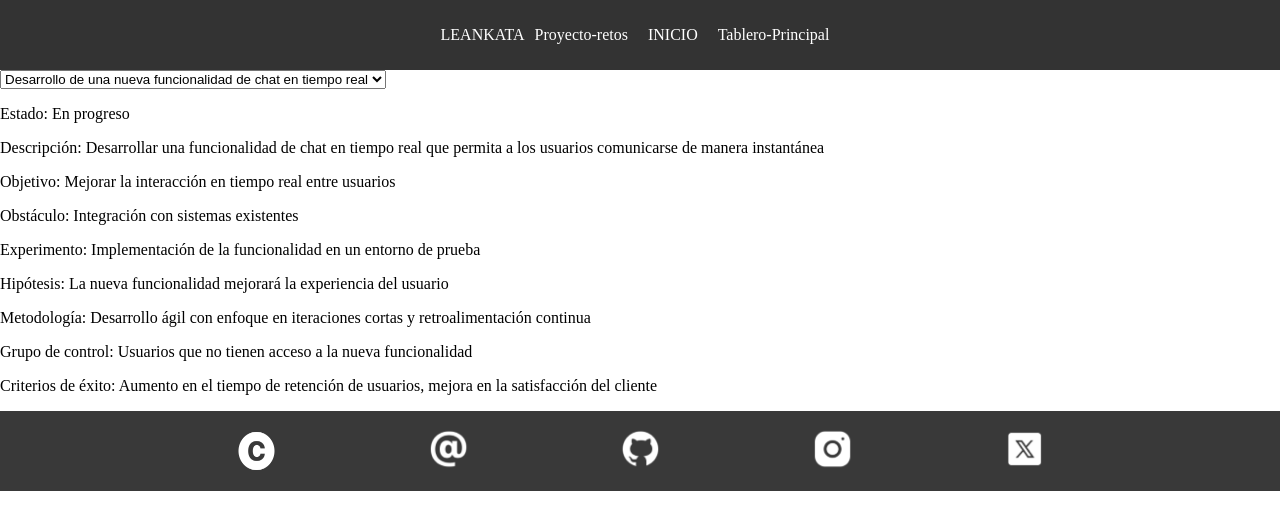
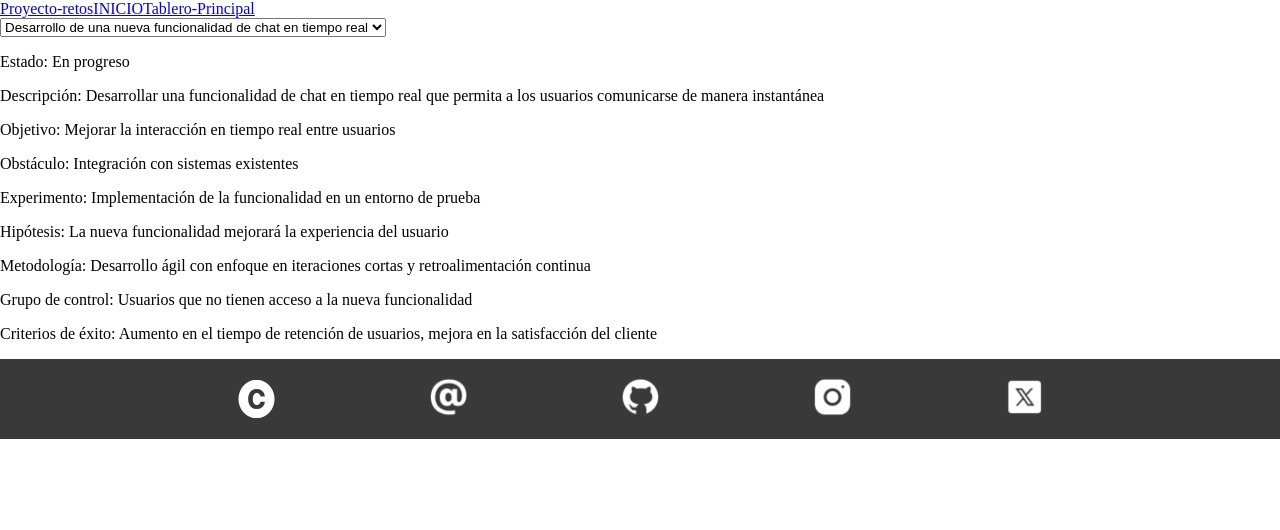
Before and after one commit to Elianarve/WebLeanKata, a React (Vite) app in the folder client/: page /card/1 in a window 1280 px wide. Shown: the top 530 px of the page. Built offline with nearby package versions, Linux system fonts and the light colour scheme; data requests are answered from the project's data file.

Commit message:
dropdown-correction

```diff
--- a/client/src/components/card/Card.jsx
+++ b/client/src/components/card/Card.jsx
@@ -12,8 +12,8 @@ const Card = () => {
   useEffect(() => {
     const fetchReto = async () => {
       try {
-        const retoData = await getOneReto(id); // Llama al método getOneReto para obtener los detalles del reto específico
-        setReto(retoData); // Actualiza el estado con los detalles del reto
+        const retoData = await getOneReto(id);
+        setReto(retoData);
         setLoading(false);
       } catch (error) {
         setError(error.message);
@@ -23,6 +23,7 @@ const Card = () => {
 
     fetchReto();
   }, [id]);
+
 
   if (loading) {
     return <div>Cargando...</div>;
@@ -38,7 +39,7 @@ const Card = () => {
 
   return (
     <div className="CardContainer">
-      <SelectAllRetos/>
+      <SelectAllRetos retoId={id} />
       <p>Estado: {reto.estado}</p>
       <p>Descripción: {reto.descripcion}</p>
       <p>Objetivo: {reto.objetivo}</p>
--- a/client/src/components/home/Home.jsx
+++ b/client/src/components/home/Home.jsx
@@ -2,6 +2,8 @@ import  { useState, useEffect } from 'react';
 import { useNavigate } from 'react-router-dom';
 import { getRetos } from '../../services/service';
 import styled from 'styled-components';
+import Card from '../card/Card';
+
 
 const HomeContainer = styled.div`
   padding: 20px;
@@ -33,8 +35,8 @@ const Home = () => {
   useEffect(() => {
     const fetchRetos = async () => {
       try {
-        const retosData = await getRetos(); // Llama al método getRetos para obtener todos los retos
-        setRetos(retosData); // Actualiza el estado con los retos obtenidos
+        const retosData = await getRetos();
+        setRetos(retosData);
       } catch (error) {
         console.error('Error fetching retos:', error);
       }
--- a/client/src/components/nav/Nav.jsx
+++ b/client/src/components/nav/Nav.jsx
@@ -1,34 +1,12 @@
-import React from 'react';
-import styled from 'styled-components';
 import { Link } from 'react-router-dom';
-
-
-
-const StyledNav = styled.nav`
-  display: flex;
-  justify-content: center;
-  align-items: center;
-  background-color: #333;
-  color: white;
-  padding: 10px 0;
-`;
-
-
-const StyledLink = styled(Link)`
-  text-decoration: none;
-  color: white;
-  margin: 0 10px;
-`;
 
 const Nav = () => {
   return (
-    <StyledNav>
-      <p>LEANKATA</p>
-      <StyledLink to="/NewItem">Proyecto-retos</StyledLink>
-      <StyledLink to="/">INICIO</StyledLink>
-      <StyledLink to="/card">Tablero-Principal</StyledLink>
-
-    </StyledNav>
+    <nav>
+      <Link to="/">Proyecto-retos</Link>
+      <Link to="/">INICIO</Link>
+      <Link to="/">Tablero-Principal</Link>
+    </nav>
   );
 };
 
--- a/client/src/components/selectall/selectAllRetos.jsx
+++ b/client/src/components/selectall/selectAllRetos.jsx
@@ -2,15 +2,15 @@ import { useState, useEffect } from 'react';
 import { getRetos, getOneReto } from "../../services/service";
 import { useNavigate } from 'react-router-dom';
 
-const SelectAllRetos = () => {
+const SelectAllRetos = ({ retoId }) => {
     const [retos, setRetos] = useState([]);
     const navigate = useNavigate();
 
     useEffect(() => {
       const fetchRetos = async () => {
         try {
-          const retosData = await getRetos(); // Llama al método getRetos para obtener todos los retos
-          setRetos(retosData); // Actualiza el estado con los retos obtenidos
+          const retosData = await getRetos();
+          setRetos(retosData);
         } catch (error) {
           console.error('Error fetching retos:', error);
         }
@@ -25,7 +25,7 @@ const SelectAllRetos = () => {
     };
 
   return (
-      <select onChange={handleChange}>
+      <select value={retoId} onChange={handleChange}>
       {retos.map((reto) => (
     <option key={reto.id} value={reto.id}>
     {reto.name}
```
Also changed, not shown: client/src/components/button/Button-add/add-button.jsx (deleted, +0 -66 lines).
